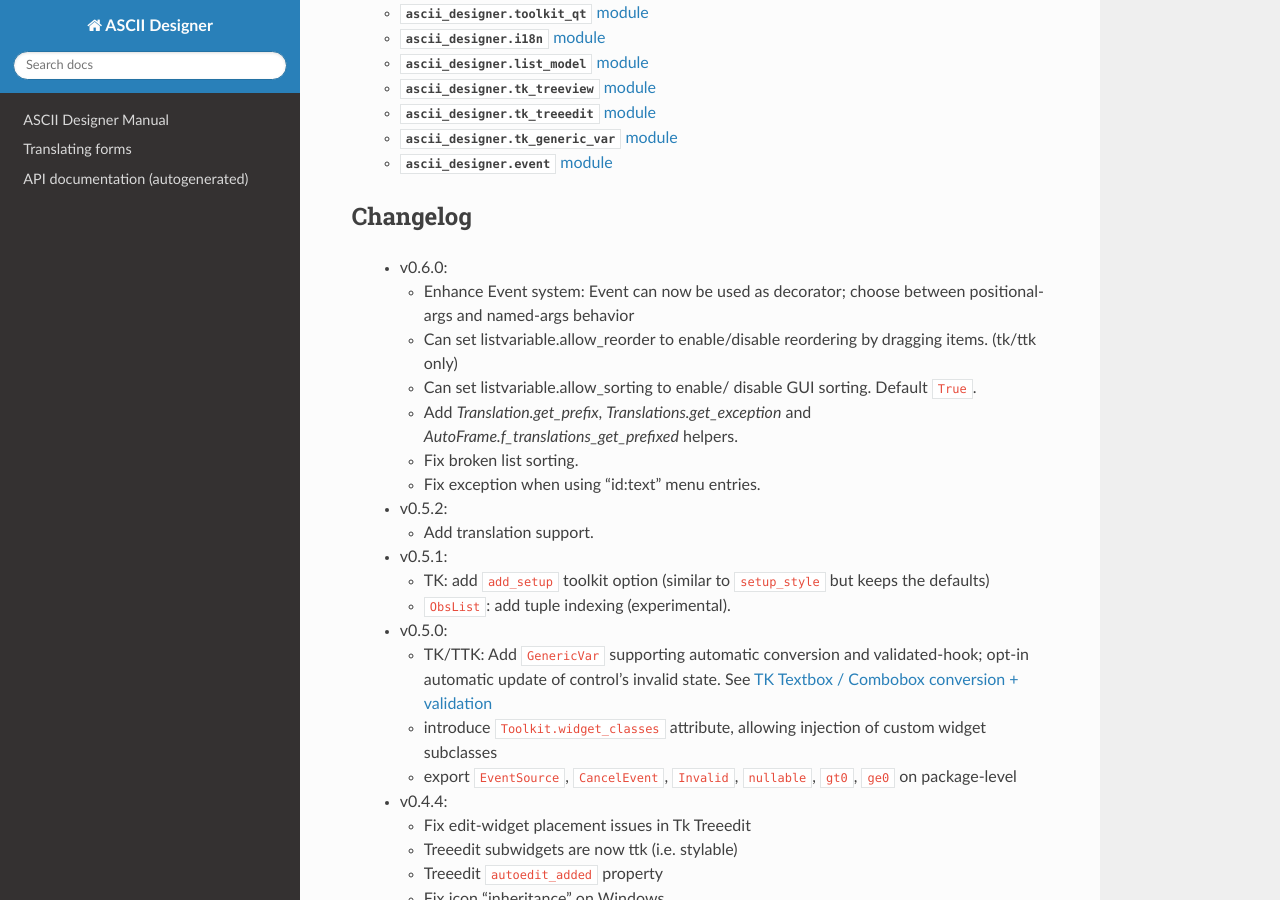
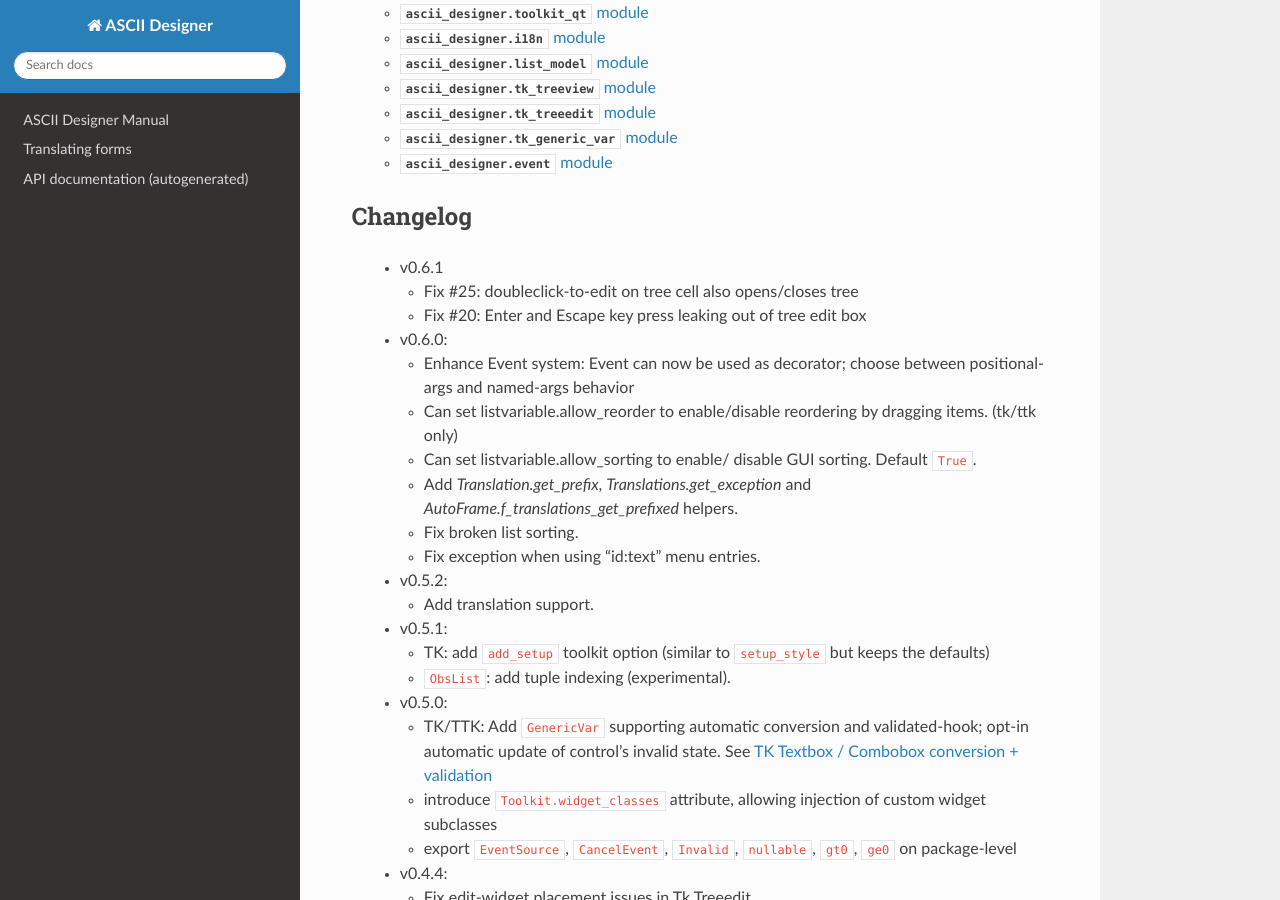
Before and after one commit to loehnertj/ascii_designer, a Sphinx documentation site: the page built from docs/index.rst, in a window 1280 px wide and 900 px high, scrolled down 1319 px. Built offline with Sphinx 7.4.7 and the Read the Docs theme 3.1.0, drawn with Linux system fonts in a browser that asks for light colours.

Commit message:
changelog + set v0.6.1

```diff
--- a/docs/index.rst
+++ b/docs/index.rst
@@ -10,6 +10,11 @@ ASCII Designer
 
 Changelog
 ---------
+
+ * v0.6.1
+
+   * Fix #25: doubleclick-to-edit on tree cell also opens/closes tree
+   * Fix #20: Enter and Escape key press leaking out of tree edit box
 
  * v0.6.0:
 
--- a/setup.py
+++ b/setup.py
@@ -3,7 +3,7 @@ from pathlib import Path
 
 
 setup(name='ascii_designer',
-      version='0.6.0',
+      version='0.6.1',
       description='Builds dialogs from ASCII art definition.',
       long_description=Path('README.rst').read_text(),
       long_description_content_type='text/x-rst',
```
